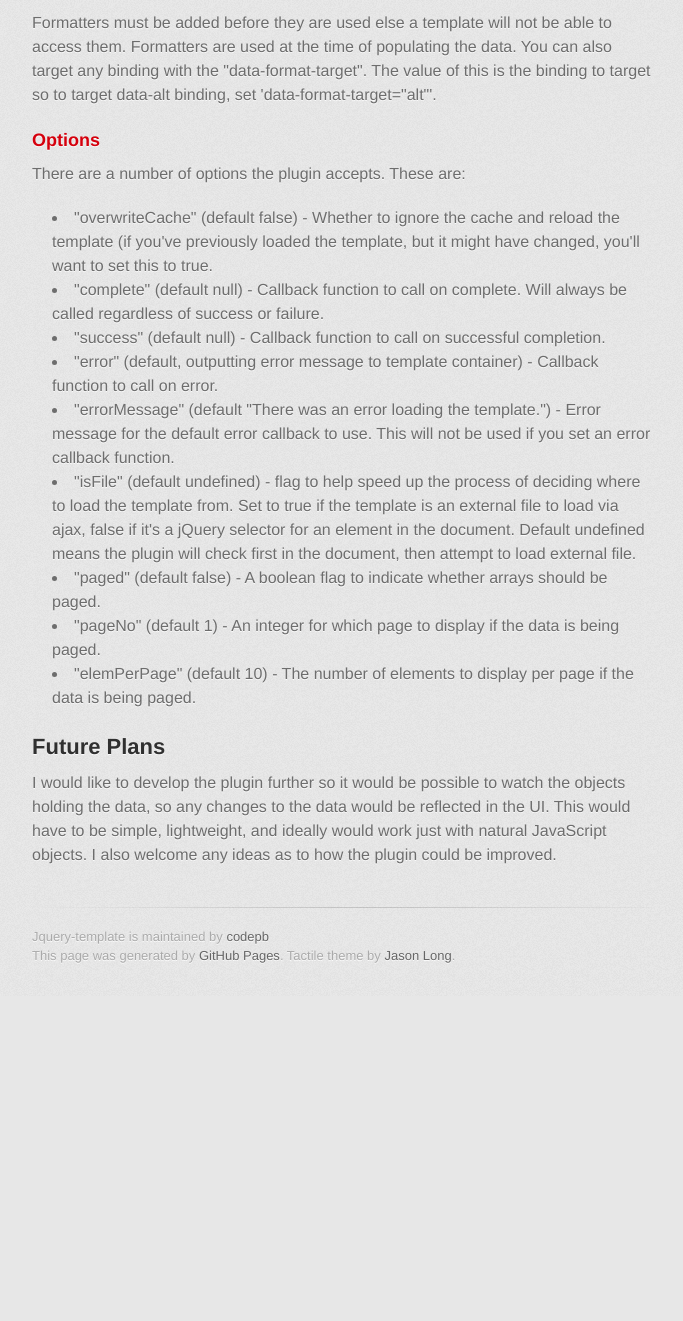
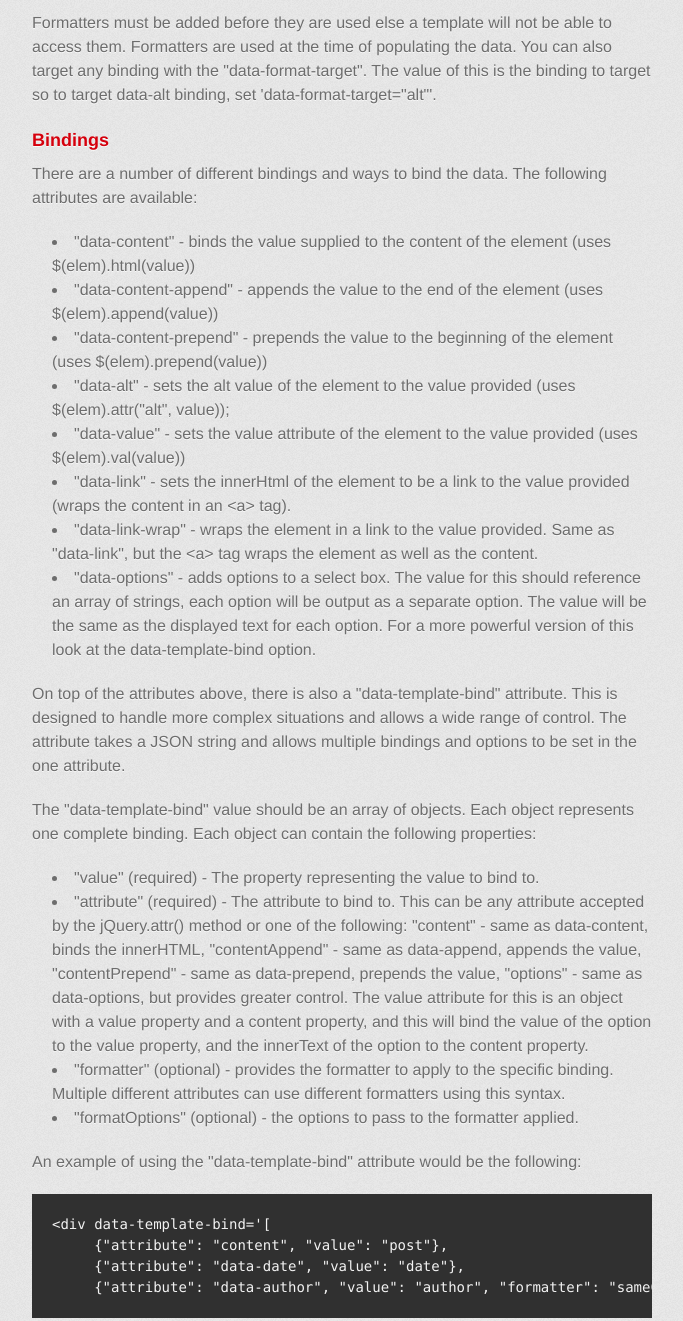
Before and after one commit to codepb/jquery-template, a plain HTML site: page index.html in a window 1280 px wide. Shown: the part 3000-4321 px from the top of the page, without its empty margins (298-981 px from the left). Before the commit the page ends 3996 px from the top, so only its background shows below. Drawn offline with Linux system fonts and the light colour scheme; a web font is replaced by a local one.

Commit message:
Updated the documentation to show how to bind

```diff
--- a/index.html
+++ b/index.html
@@ -138,6 +138,37 @@
 <p>Formatters must be added before they are used else a template will not be able to access them. Formatters are used at the time of populating the data. You can also target any binding with the "data-format-target". The value of this is the binding to target so to target data-alt binding, set 'data-format-target="alt"'.</p>
 
 <h3>
+<a name="bindings" class="anchor" href="#bindings"><span class="octicon octicon-link"></span></a>Bindings</h3>
+
+<p>There are a number of different bindings and ways to bind the data. The following attributes are available:</p>
+
+<ul>
+<li>"data-content" - binds the value supplied to the content of the element (uses $(elem).html(value))</li>
+<li>"data-content-append" - appends the value to the end of the element (uses $(elem).append(value))</li>
+<li>"data-content-prepend" - prepends the value to the beginning of the element (uses $(elem).prepend(value))</li>
+<li>"data-alt" - sets the alt value of the element to the value provided (uses $(elem).attr("alt", value));</li>
+<li>"data-value" - sets the value attribute of the element to the value provided (uses $(elem).val(value))</li>
+<li>"data-link" - sets the innerHtml of the element to be a link to the value provided (wraps the content in an &lt;a&gt; tag).</li>
+<li>"data-link-wrap" - wraps the element in a link to the value provided. Same as "data-link", but the &lt;a&gt; tag wraps the element as well as the content.</li>
+<li>"data-options" - adds options to a select box. The value for this should reference an array of strings, each option will be output as a separate option. The value will be the same as the displayed text for each option. For a more powerful version of this look at the data-template-bind option.</li>
+</ul><p>On top of the attributes above, there is also a "data-template-bind" attribute. This is designed to handle more complex situations and allows a wide range of control. The attribute takes a JSON string and allows multiple bindings and options to be set in the one attribute.</p>
+
+<p>The "data-template-bind" value should be an array of objects. Each object represents one complete binding. Each object can contain the following properties:</p>
+
+<ul>
+<li>"value" (required) - The property representing the value to bind to.</li>
+<li>"attribute" (required) - The attribute to bind to. This can be any attribute accepted by the jQuery.attr() method or one of the following: "content" - same as data-content, binds the innerHTML, "contentAppend" - same as data-append, appends the value, "contentPrepend" - same as data-prepend, prepends the value, "options" - same as data-options, but provides greater control. The value attribute for this is an object with a value property and a content property, and this will bind the value of the option to the value property, and the innerText of the option to the content property.</li>
+<li>"formatter" (optional) - provides the formatter to apply to the specific binding. Multiple different attributes can use different formatters using this syntax.</li>
+<li>"formatOptions" (optional) - the options to pass to the formatter applied.</li>
+</ul><p>An example of using the "data-template-bind" attribute would be the following:</p>
+
+<pre><code>&lt;div data-template-bind='[
+     {"attribute": "content", "value": "post"},
+     {"attribute": "data-date", "value": "date"},
+     {"attribute": "data-author", "value": "author", "formatter": "sameCaseFormatter", "formatOptions": "upper"}]'&gt;&lt;/div&gt;
+</code></pre>
+
+<h3>
 <a name="options" class="anchor" href="#options"><span class="octicon octicon-link"></span></a>Options</h3>
 
 <p>There are a number of options the plugin accepts. These are:</p>
```
